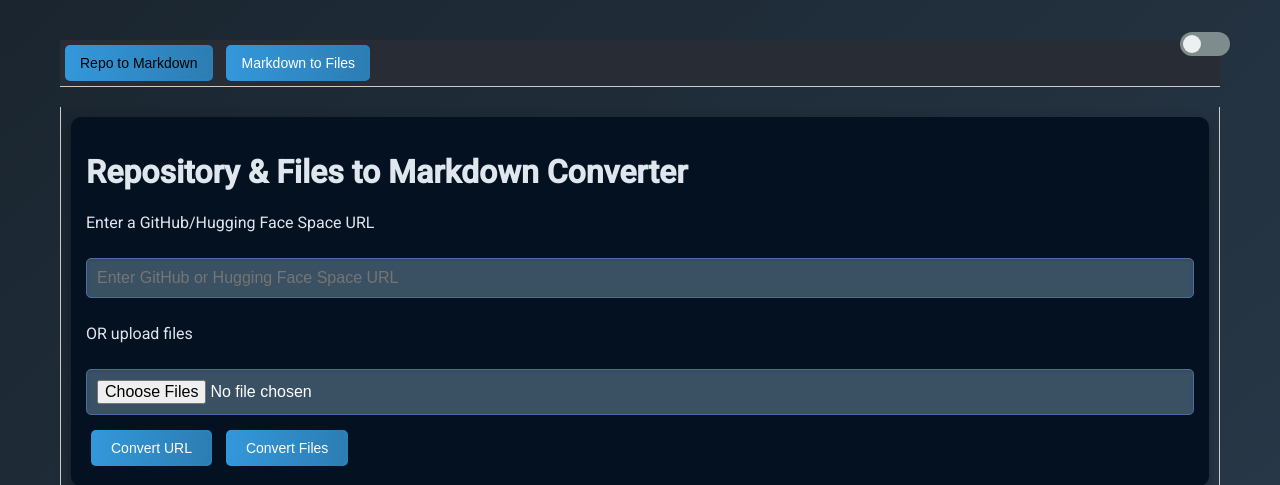
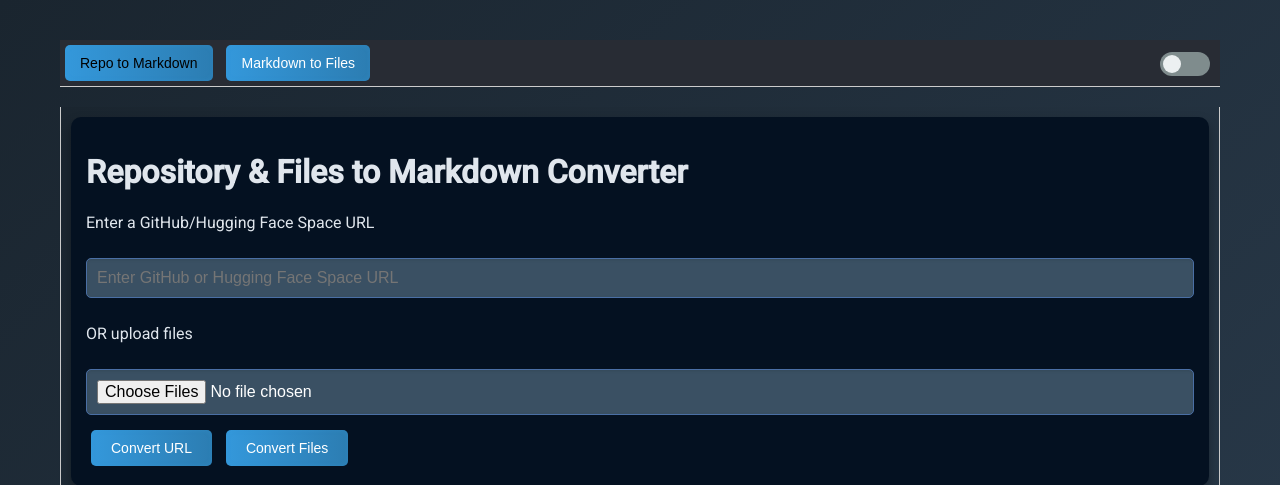
Before and after one commit to broadfield-dev/repo_to_md, a Flask app: page / in a window 1280 px wide. Shown: the top 485 px of the page. Run offline with Flask 3, Linux system fonts and the light colour scheme; some libraries are stand-ins or nearby versions.

Commit message:
Update styles.css

```diff
--- a/repo_to_md/static/styles.css
+++ b/repo_to_md/static/styles.css
@@ -291,8 +291,8 @@
 /* Toggle Switch */
 .mode-toggle {
     position: absolute;
-    top: 10px;
-    right: 10px;
+    top: 30px;
+    right: 30px;
     display: flex;
     align-items: center;
 }
@@ -527,8 +527,8 @@
     }
 
     .mode-toggle {
-        top: 5px;
-        right: 5px;
+        top: 20px;
+        right: 15px;
     }
 
     .switch {
```
